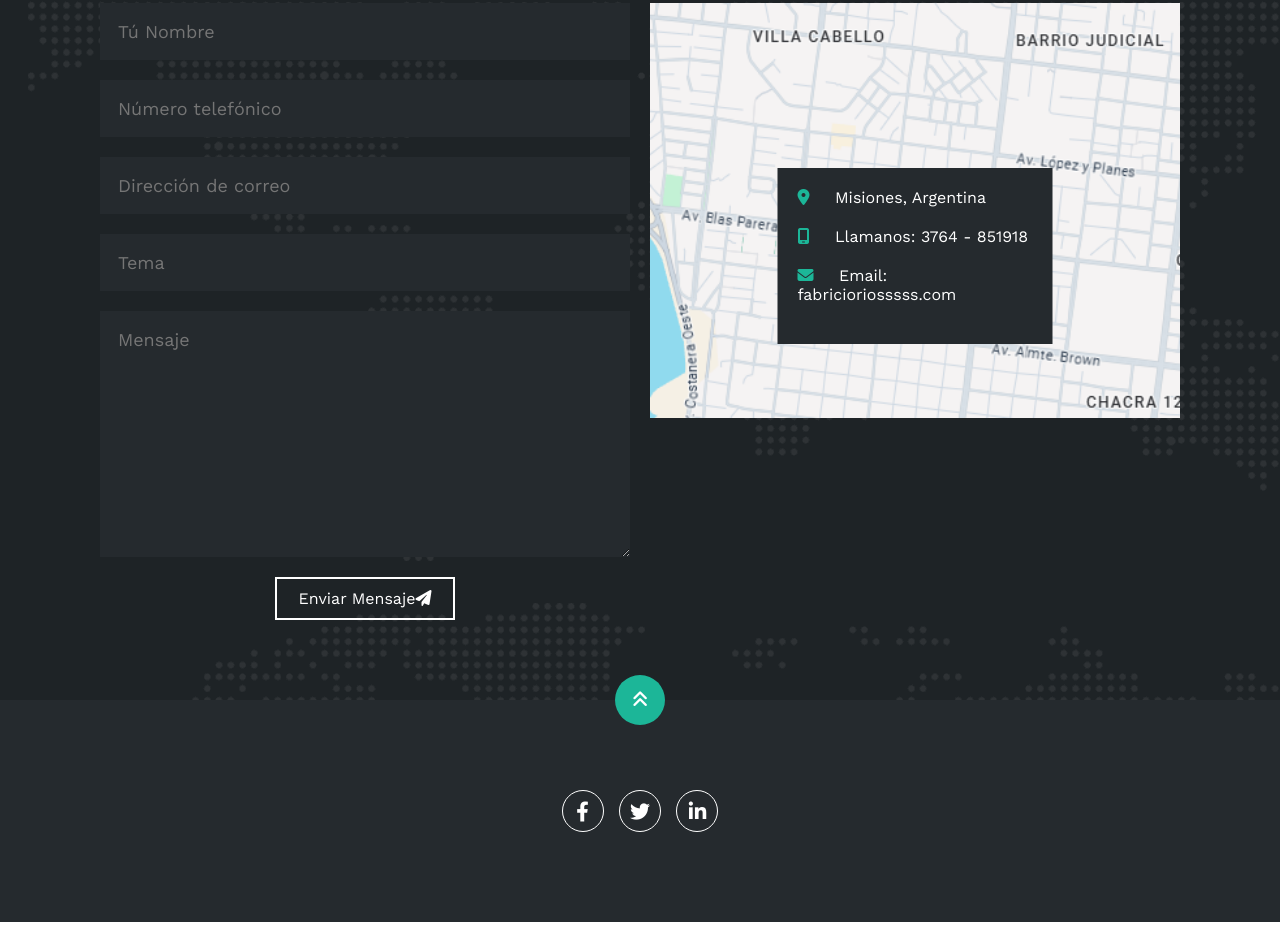
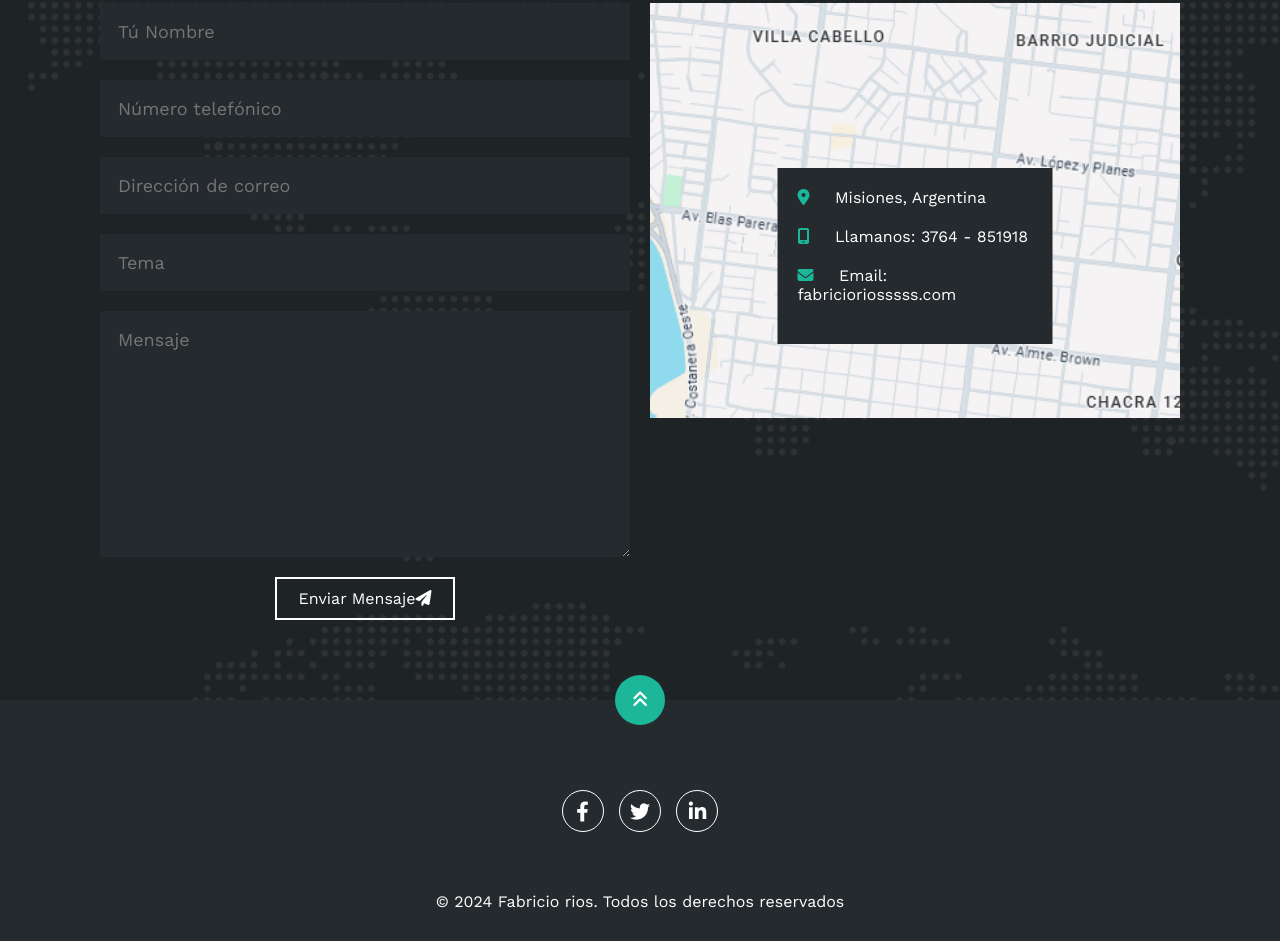
Before and after one commit to fabricioriosexe/Portafolio, a plain HTML site: page portafolio-fabricio-rios/index.html in a window 1280 px wide. Shown: the part 3127-4068 px from the top of the page. Drawn offline with nearby package versions, Linux system fonts and the light colour scheme.

Commit message:
Update index.html

```diff
--- a/portafolio-fabricio-rios/index.html
+++ b/portafolio-fabricio-rios/index.html
@@ -342,6 +342,7 @@
                     class="fa-brands fa-linkedin-in"></i></a>
 
         </div>
+         <p>© 2024 Fabricio rios. Todos los derechos reservados</p>
     </footer>
 
     <script src="script.js"></script>
```
